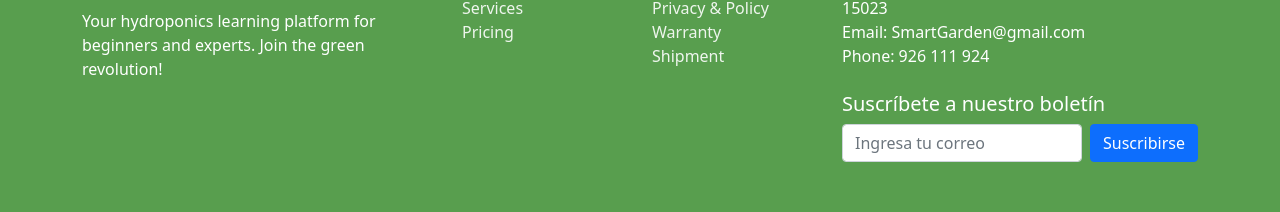
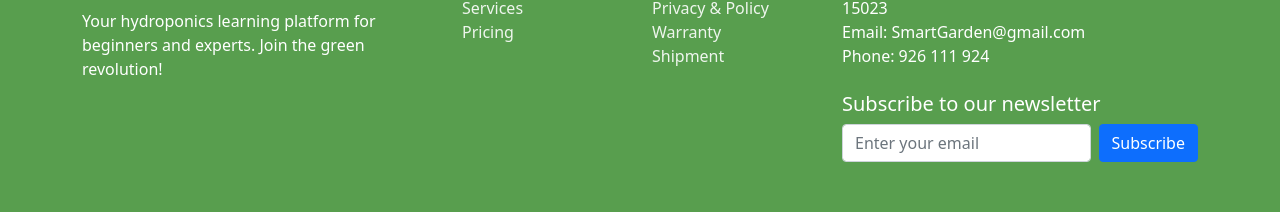
Before and after one commit to UPC-SmartGarden-SW56/Landing-Page.github.io, a plain HTML site: page index.html in a window 1280 px wide. Shown: the part 3888-4100 px from the top of the page. Drawn offline with nearby package versions, Linux system fonts and the light colour scheme; no server answers.

Commit message:
Update index.html

```diff
--- a/index.html
+++ b/index.html
@@ -441,10 +441,10 @@
                             <li class="lang" key="section3SubTitle3Footer">Phone: 926 111 924</li>
                         </ul>
                         <!-- Sección de suscripción al boletín -->
-                        <h5 class="text-white mt-4">Suscríbete a nuestro boletín</h5>
+                        <h5 class="text-white mt-4">Subscribe to our newsletter</h5>
                         <form action="subscribe.php" method="POST" class="d-flex">
-                            <input type="email" class="form-control me-2" placeholder="Ingresa tu correo" required>
-                            <button type="submit" class="btn btn-primary">Suscribirse</button>
+                            <input type="email" class="form-control me-2" placeholder="Enter your email" required>
+                            <button type="submit" class="btn btn-primary">Subscribe</button>
                         </form>
                     </div>
                 </div>
```
